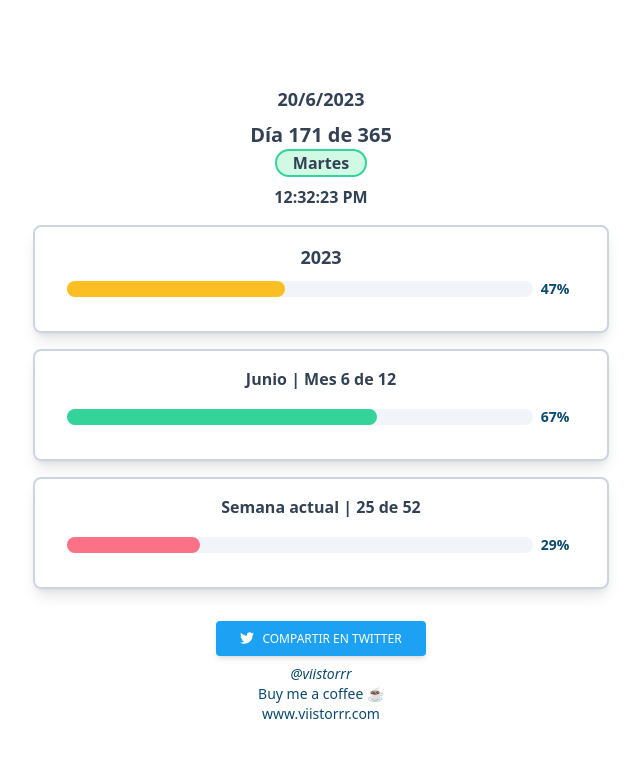
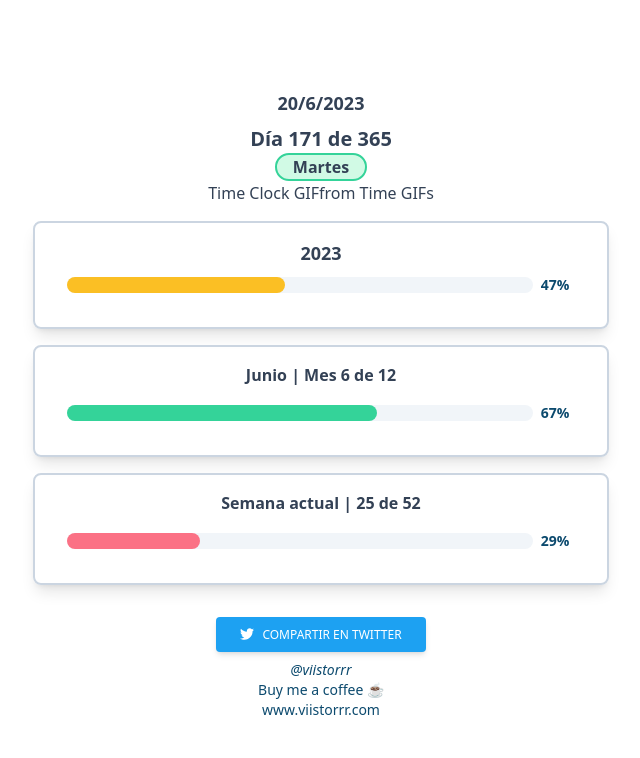
Before and after one commit to Viistorrr/yearprogress, a Next.js app: page / in a window 1280 px wide. Shown: the top 758 px of the page, without its empty margins (319-959 px from the left). Built offline with nearby package versions, Linux system fonts and the light colour scheme.

Commit message:
trying to add gif

```diff
--- a/app/page.tsx
+++ b/app/page.tsx
@@ -1,5 +1,7 @@
 import Clock from "@components/Clock";
 import Error from "@components/Error";
+import Image from 'next/image';
+import myGif from 'https://tenor.com/Votc.gif'
 
 import {
   weekDays,
@@ -56,7 +58,9 @@ export default async function Home() {
           Día {dayOfYear} de {TOTAL_DAYS}
         </h1>
         <span className="px-4 text-base font-bold bg-emerald-100 rounded-full border-2 border-emerald-400">{dayOfWeek}</span>
-        <Clock />
+
+
+        <div className="tenor-gif-embed" data-postid="11256412" data-share-method="host" data-aspect-ratio="1" data-width="100%"><a href="https://tenor.com/view/time-clock-gif-11256412">Time Clock GIF</a>from <a href="https://tenor.com/search/time-gifs">Time GIFs</a></div> <script type="text/javascript" async src="https://tenor.com/embed.js"></script>
         <div className="w-full  pr-8 pb-8 pl-8">
         <div className="flex flex-col w-full items-center align-center justify-center border-2 rounded-lg border-slate-300 pt-2 pr-8 pb-8 pl-8 shadow-lg mt-4 hover:pr-6 hover:pr-b6 hover:pl-6 hover:shadow-xl">
             <h1 className="text-lg font-bold text-slate-700 py-2">
--- a/next.config.js
+++ b/next.config.js
@@ -3,6 +3,15 @@ const nextConfig = {
   experimental: {
     appDir: true,
   },
+  images: {
+    remotePatterns: [
+      {
+        protocol: 'https',
+        hostname: 'tenor.com',
+      },
+    ],
+  },
+
 }
 
 module.exports = nextConfig
```
